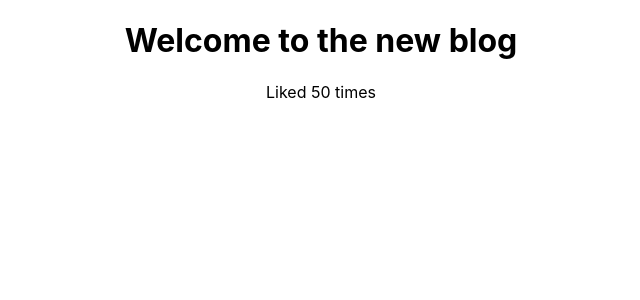
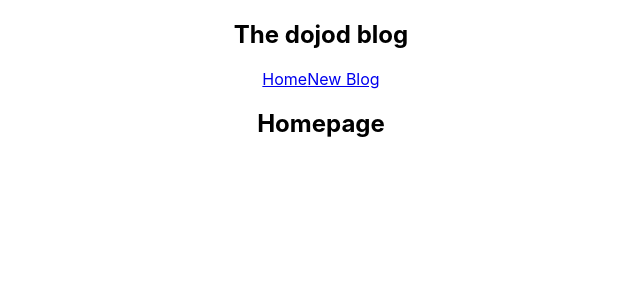
Before and after one commit to Hrnjez/react-blog, a React (Create React App) app: page / in a window 1280 px wide. Shown: the top 300 px of the page, without its empty margins (319-959 px from the left). Built offline with nearby package versions, Linux system fonts and the light colour scheme.

Commit message:
setup project

```diff
--- a/src/App.js
+++ b/src/App.js
@@ -1,14 +1,14 @@
 import './App.css';
+import Navbar from './Navbar'
+import Home from './Home'
 
 function App() {
-  const title = 'Welcome to the new blog';
-  const likes = 50;
 
   return (
     <div className="App">
+      <Navbar />
       <div className="content">
-        <h1>{title}</h1>
-        <p>Liked {likes} times</p>
+        <Home />
       </div>
     </div>
   );
--- /dev/null
+++ b/src/Home.js
@@ -0,0 +1,9 @@
+const Home = () => {
+    return (
+        <div className="home">
+            <h2>Homepage</h2>
+        </div>
+     );
+}
+
+export default Home;
--- a/src/Navbar.js
+++ b/src/Navbar.js
@@ -0,0 +1,13 @@
+const Navbar = () => {
+    return (
+        <nav className="navbar">
+            <h1>The dojod blog</h1>
+            <div className="links">
+                <a href="/">Home</a>
+                <a href="/create">New Blog</a>
+            </div>
+        </nav>
+     );
+}
+
+export default Navbar;
```
Also changed, not shown: 1 other file (tests, documents, lock files or other folders).
